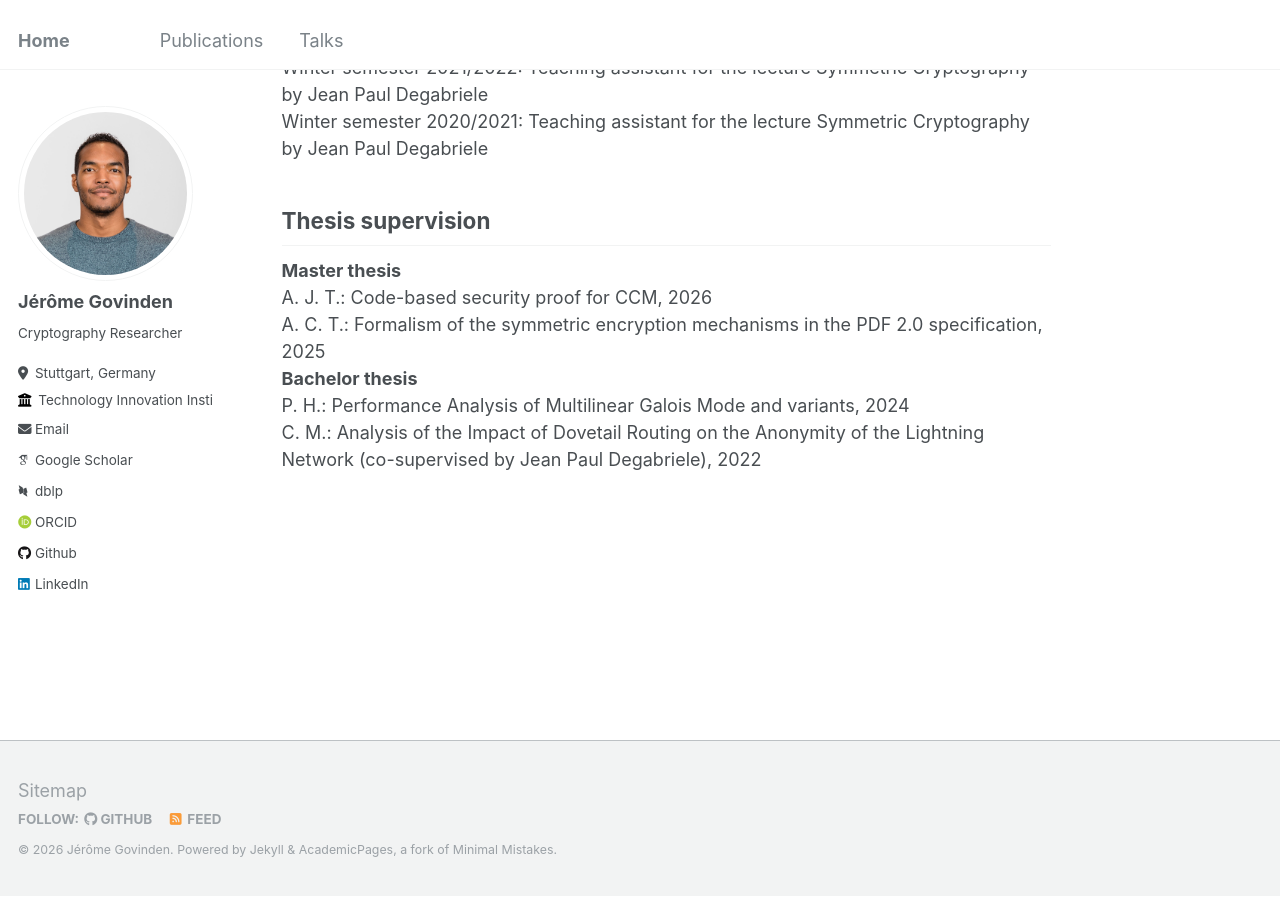
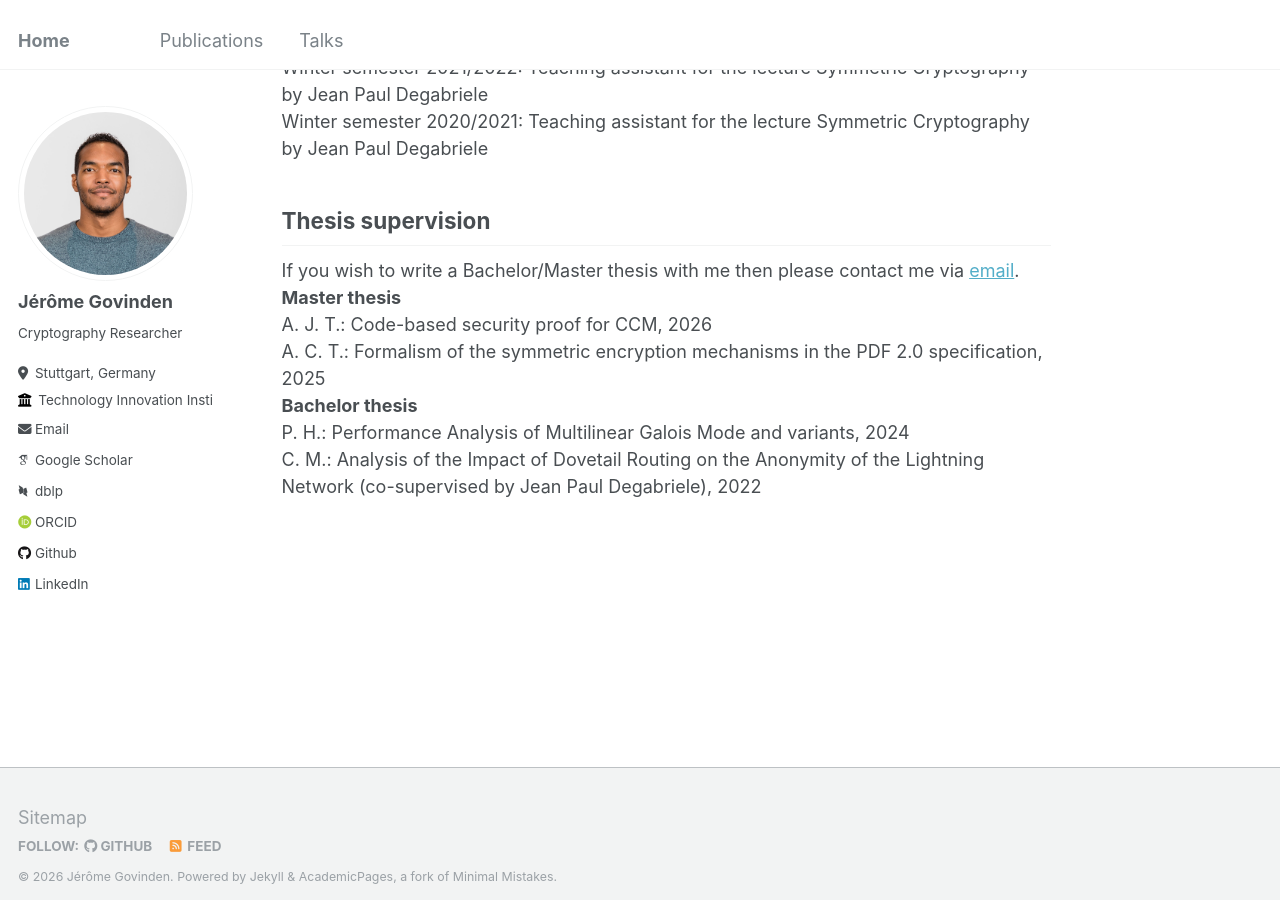
Before and after one commit to GovindenJerome/govindenjerome.github.io, a Jekyll site: the page built from _pages/about.md, in a window 1280 px wide and 900 px high, scrolled down 1254 px. Built offline with Jekyll 4.4.1, drawn with Linux system fonts in a browser that asks for light colours; some web fonts are replaced.

Commit message:
update thesis supervision

```diff
--- a/_pages/about.md
+++ b/_pages/about.md
@@ -45,6 +45,7 @@ Winter semester 2020/2021: Teaching assistant for the lecture Symmetric Cryptogr
 
 Thesis supervision
 ------
+If you wish to write a Bachelor/Master thesis with me then please contact me via [email](mailto:jerome@jeromegovinden.com).\\
 **Master thesis**\\
 A. J. T.: Code-based security proof for CCM, 2026\\
 A. C. T.: Formalism of the symmetric encryption mechanisms in the PDF 2.0 specification, 2025\\
```
